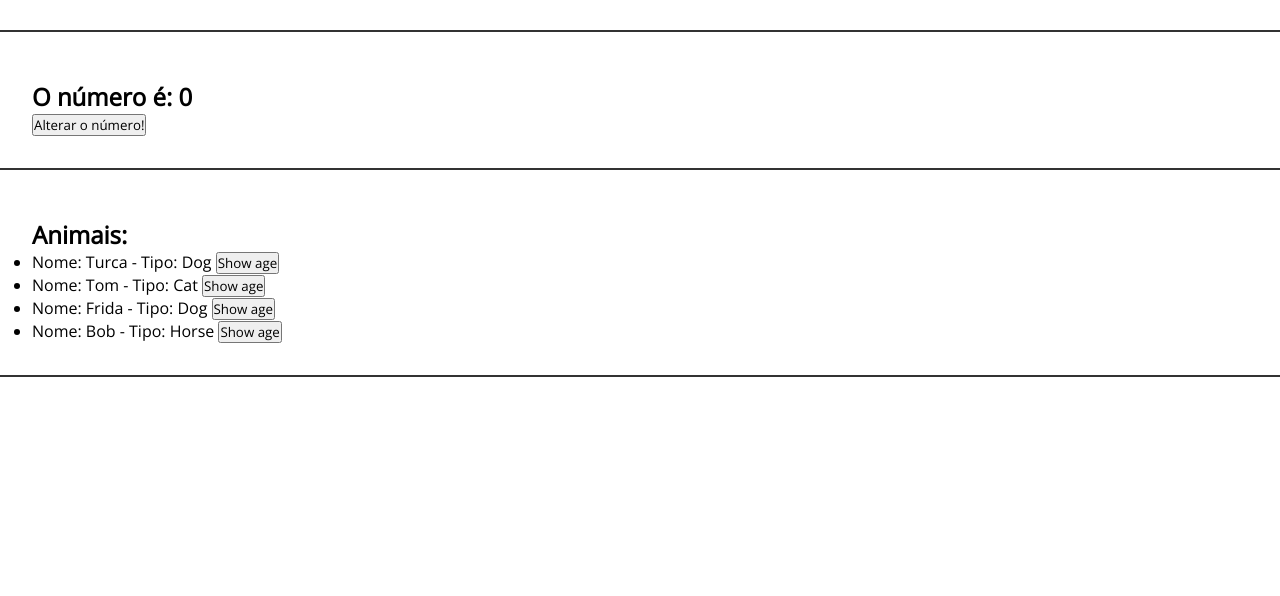
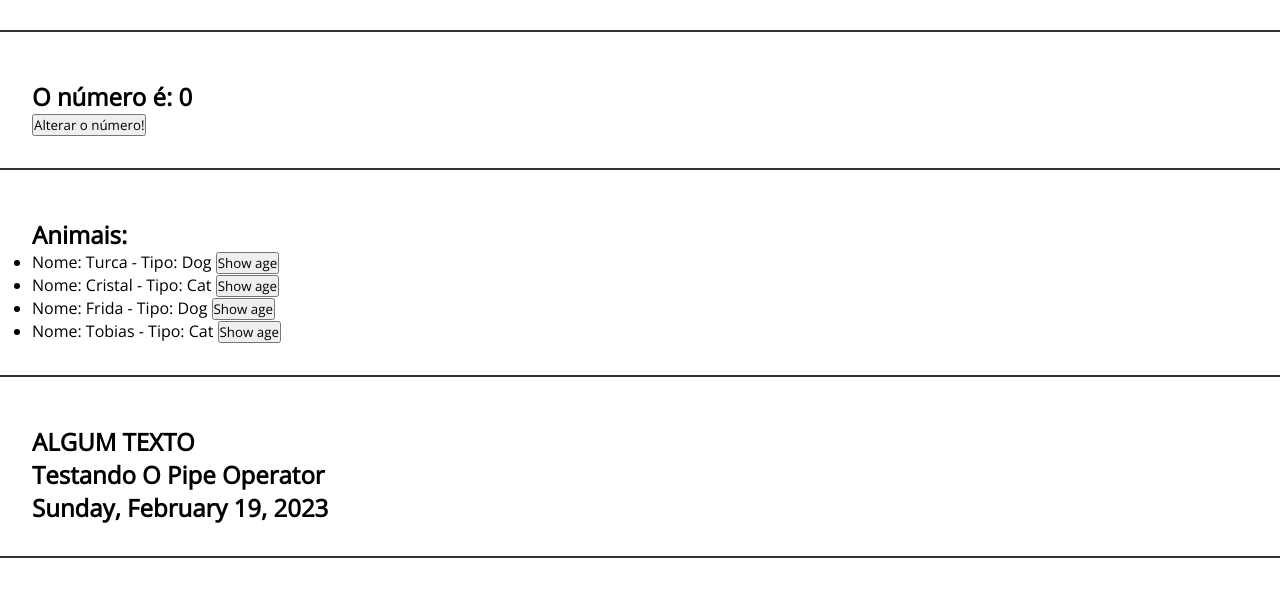
Before and after one commit to digaogalo/learning-angular, an Angular app: page / in a window 1280 px wide. Shown: the part 1140-1736 px from the top of the page. Built offline with nearby package versions, Linux system fonts and the light colour scheme.

Commit message:
data binding

```diff
--- a/src/app/app.component.html
+++ b/src/app/app.component.html
@@ -21,3 +21,4 @@
 <app-eventos></app-eventos>
 <app-emitter></app-emitter>
 <app-list-render></app-list-render>
+<app-pipes></app-pipes>
--- a/src/app/app.module.ts
+++ b/src/app/app.module.ts
@@ -10,6 +10,7 @@ import { EventosComponent } from './components/eventos/eventos.component';
 import { EmitterComponent } from './components/emitter/emitter.component';
 import { ChangeNumberComponent } from './components/change-number/change-number.component';
 import { ListRenderComponent } from './components/list-render/list-render.component';
+import { PipesComponent } from './components/pipes/pipes.component';
 
 @NgModule({
   declarations: [
@@ -21,7 +22,8 @@ import { ListRenderComponent } from './components/list-render/list-render.compon
     EventosComponent,
     EmitterComponent,
     ChangeNumberComponent,
-    ListRenderComponent
+    ListRenderComponent,
+    PipesComponent
   ],
   imports: [
     BrowserModule
--- a/src/app/components/list-render/list-render.component.ts
+++ b/src/app/components/list-render/list-render.component.ts
@@ -9,9 +9,9 @@ import { Animal } from 'src/app/Animal';
 export class ListRenderComponent {
   animals: Animal[] = [
       {name: 'Turca', type:  'Dog', age: 3},
-      {name: 'Tom', type:  'Cat', age: 5},
+      {name: 'Cristal', type:  'Cat', age: 5},
       {name: 'Frida', type:  'Dog', age: 6},
-      {name: 'Bob', type:  'Horse', age: 8}
+      {name: 'Tobias', type:  'Cat', age: 1}
   ]
 
   animalDetails = ''
--- /dev/null
+++ b/src/app/components/pipes/pipes.component.html
@@ -0,0 +1,5 @@
+<div class="class">
+  <h2> {{ 'Algum texto' | uppercase}} </h2>
+  <h2> {{ someText | titlecase }} </h2>
+  <h2> {{ today | date: 'fullDate'}} </h2>
+</div>
--- /dev/null
+++ b/src/app/components/pipes/pipes.component.ts
@@ -0,0 +1,12 @@
+import { Component } from '@angular/core';
+
+@Component({
+  selector: 'app-pipes',
+  templateUrl: './pipes.component.html',
+  styleUrls: ['./pipes.component.css']
+})
+export class PipesComponent {
+  someText = 'TESTANDO O PIPE OPERATOR'
+
+  today = new Date()
+}
```
Also changed, not shown: src/app/components/pipes/pipes.component.css (added), 1 other file (tests, documents, lock files or other folders).
